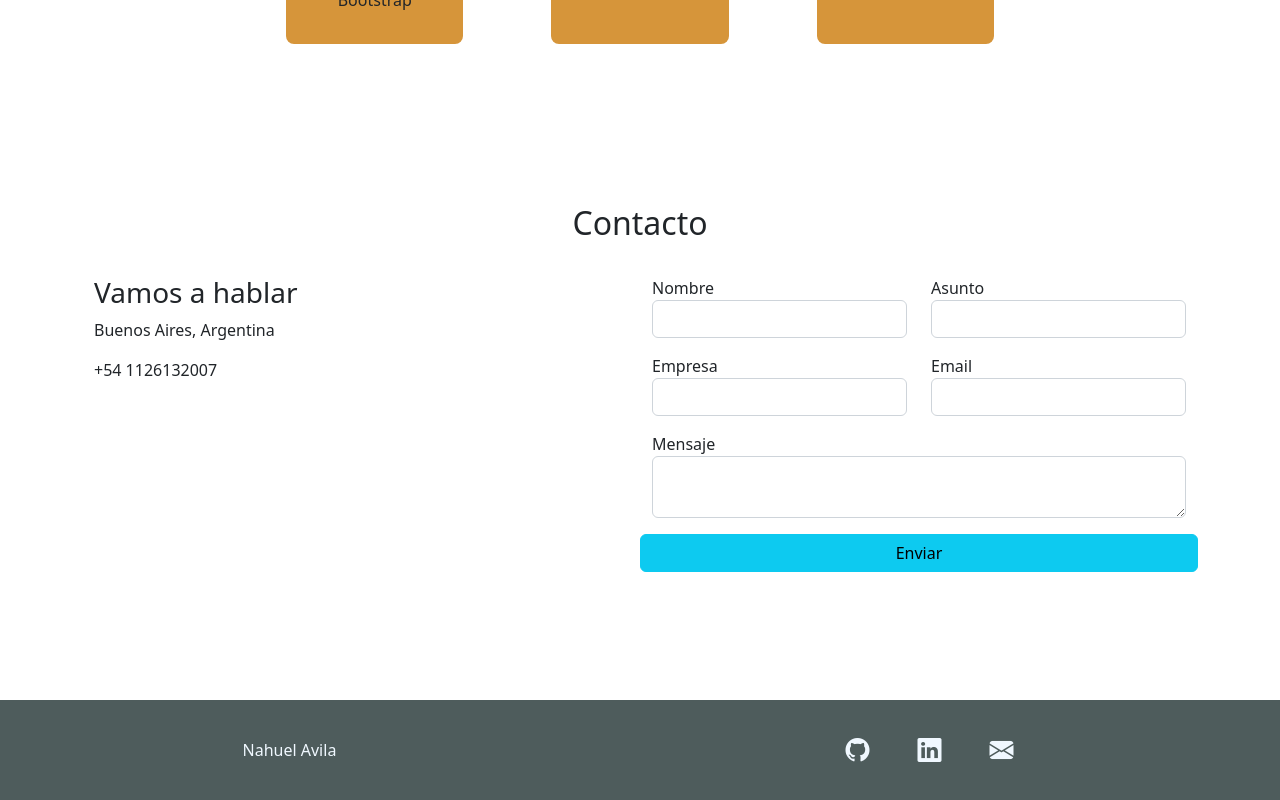
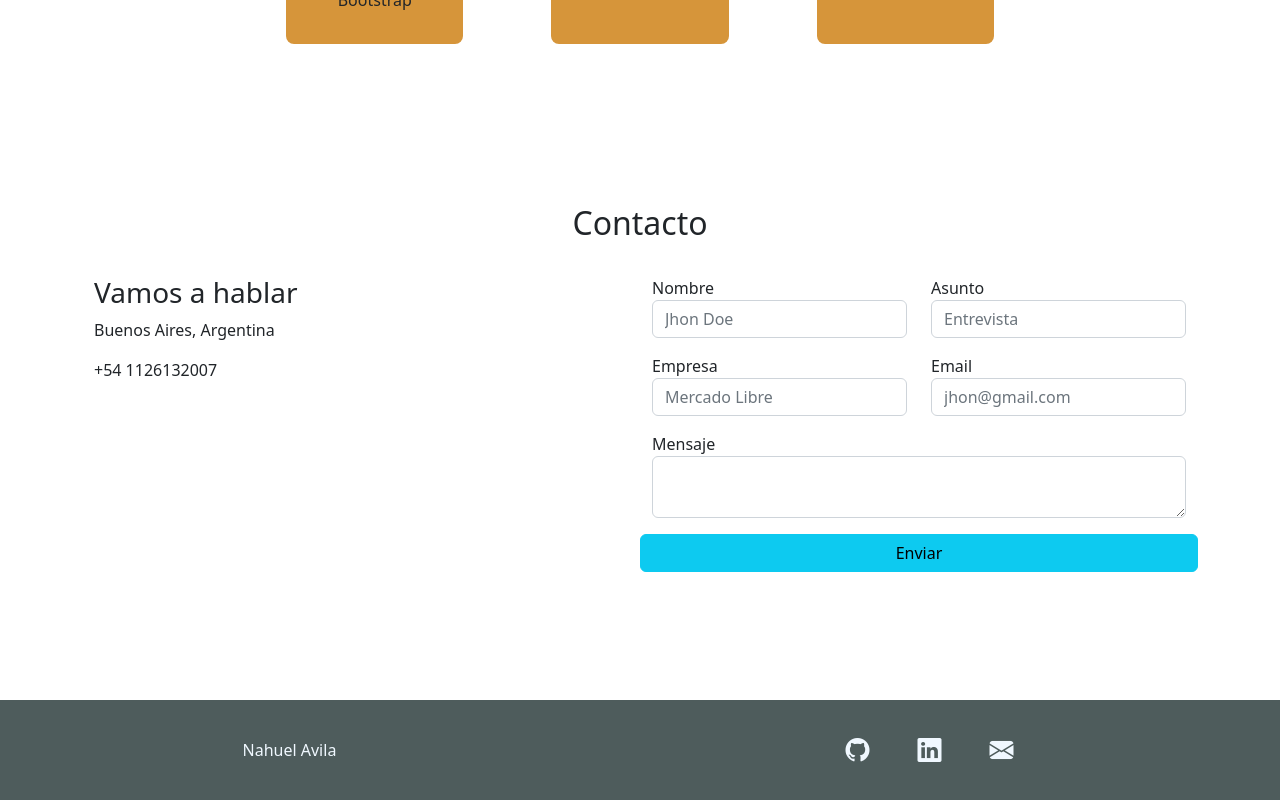
Before and after one commit to nahuelavila4/portfolio-react, a React (Create React App) app: page / in a window 1280 px wide. Shown: the part 2725-3525 px from the top of the page. Built offline with nearby package versions, Linux system fonts and the light colour scheme.

Commit message:
form funcionality

```diff
--- a/package.json
+++ b/package.json
@@ -8,6 +8,7 @@
     "@testing-library/user-event": "^13.5.0",
     "bootstrap": "^5.2.1",
     "bootstrap-icons": "^1.10.2",
+    "formik": "^2.2.9",
     "react": "^18.2.0",
     "react-bootstrap": "^2.5.0",
     "react-dom": "^18.2.0",
--- a/src/component/Contact.js
+++ b/src/component/Contact.js
@@ -1,6 +1,7 @@
 import React from "react";
+import { useState } from "react";
 import "../stylesheet/Contact.css";
-
+import { Formik } from "formik";
 export function Contact() {
   return (
     <div className="container contacto">
@@ -15,16 +16,78 @@ export function Contact() {
         </div>
 
         <div className="col-sm-12 col-md-6">
-          <form action="https://formspree.io/f/mbjejewy" method="POST">
+          <Formik
+            initialValues={{
+              nombre: "",
+              asunto: "",
+              empresa: "",
+              email: "",
+              mensaje: "",
+            }}
+            validate={(values) => {
+              let errores = {};
+
+              // Validacion nombre
+              if (!values.nombre) {
+                errores.nombre = "Porfavor ingrese un nombre";
+              } else if (!/^[a-zA-ZÀ-ÿ\s]{1,40}$/.test(values.nombre)) {
+                errores.nombre =
+                  "El nombre solo puede contener letras y espacios";
+              }
+              // Validacion email
+              if (!values.email) {
+                errores.email = "Porfavor ingrese un email";
+              } else if (
+                !/^[a-zA-Z0-9_.+-]+@[a-zA-Z0-9-]+\.[a-zA-Z0-9-.]+$/.test(
+                  values.email
+                )
+              ) {
+                errores.email = "Caracteres ingresados invalidos";
+              }
+              return errores;
+            }}
+            onSubmit={(values, { resetForm }) => {
+              resetForm();
+              console.log("Formulario enviado");
+            }}
+          >
+            {({
+              values,
+              handleSubmit,
+              errors,
+              touched,
+              handleChange,
+              handleBlur,
+            }) => (
+              <form
+                action=""
+                onSubmit={handleSubmit}
+                /*{handleSubmit}*/ name="contact v1"
+                method="post"
+                data-netlify="true"
+              >
                 <div className="row mb-3">
                   <div className="col-12 col-md-6 col-lg-6">
+                    <input
+                      type={"hidden"}
+                      name="form-name"
+                      value={"contact v1"}
+                    />
                     <label htmlFor="nombre">Nombre</label>
                     <div>
                       <input
                         type={"text"}
                         className="form-control"
                         id="nombre"
+                        name="nombre"
+                        placeholder="Jhon Doe"
+                        value={values.nombre}
+                        onChange={handleChange}
+                        onBlur={handleBlur}
                       ></input>
+                      {touched.nombre && errors.nombre && (
+                        <div className="error">{errors.nombre}</div>
+                      )}
                     </div>
                   </div>
                   <div className="col-12 col-md-6 col-lg-6">
@@ -34,11 +97,15 @@ export function Contact() {
                         type={"text"}
                         className="form-control"
                         id="tema"
+                        name="asunto"
+                        placeholder="Entrevista"
+                        value={values.asunto}
+                        onChange={handleChange}
+                        onBlur={handleBlur}
                       ></input>
                     </div>
                   </div>
                 </div>
-
                 <div className="row mb-3">
                   <div className="col-12 col-md-6 col-lg-6">
                     <label htmlFor="empresa">Empresa</label>
@@ -47,6 +114,11 @@ export function Contact() {
                         type={"text"}
                         className="form-control"
                         id="empresa"
+                        name="empresa"
+                        placeholder="Mercado Libre"
+                        value={values.empresa}
+                        onChange={handleChange}
+                        onBlur={handleBlur}
                       ></input>
                     </div>
                   </div>
@@ -57,7 +129,15 @@ export function Contact() {
                         type={"email"}
                         className="form-control"
                         id="email"
+                        name="email"
+                        placeholder="jhon@gmail.com"
+                        value={values.email}
+                        onChange={handleChange}
+                        onBlur={handleBlur}
                       ></input>
+                      {touched.email && errors.email && (
+                        <div className="error">{errors.email}</div>
+                      )}
                     </div>
                   </div>
                 </div>
@@ -70,6 +150,9 @@ export function Contact() {
                         name="mensaje"
                         className="form-control"
                         id="msj"
+                        value={values.mensaje}
+                        onChange={handleChange}
+                        onBlur={handleBlur}
                       ></textarea>
                     </div>
                   </div>
@@ -81,6 +164,8 @@ export function Contact() {
                   </button>
                 </div>
               </form>
+            )}
+          </Formik>
         </div>
       </div>
     </div>
```
Also changed, not shown: 1 other file (tests, documents, lock files or other folders). Lines whose indentation alone changed are shown as unchanged.
